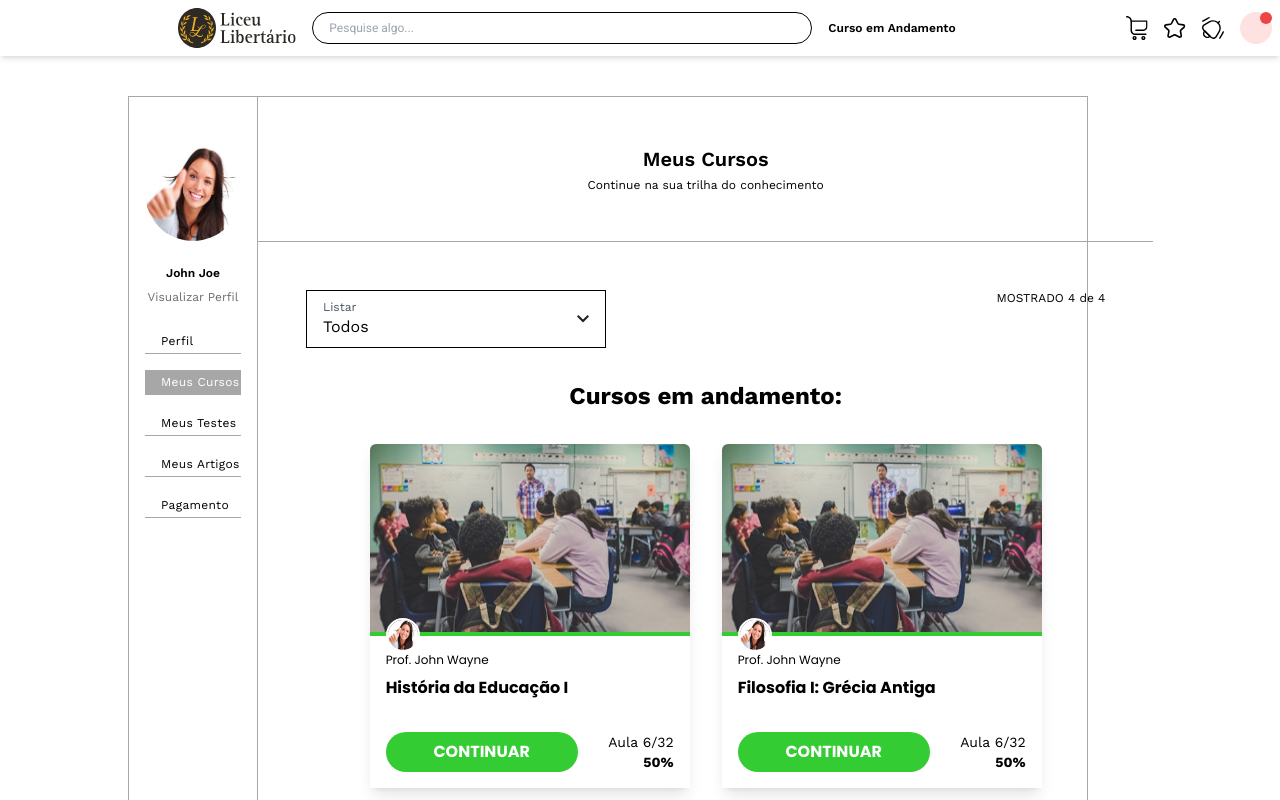
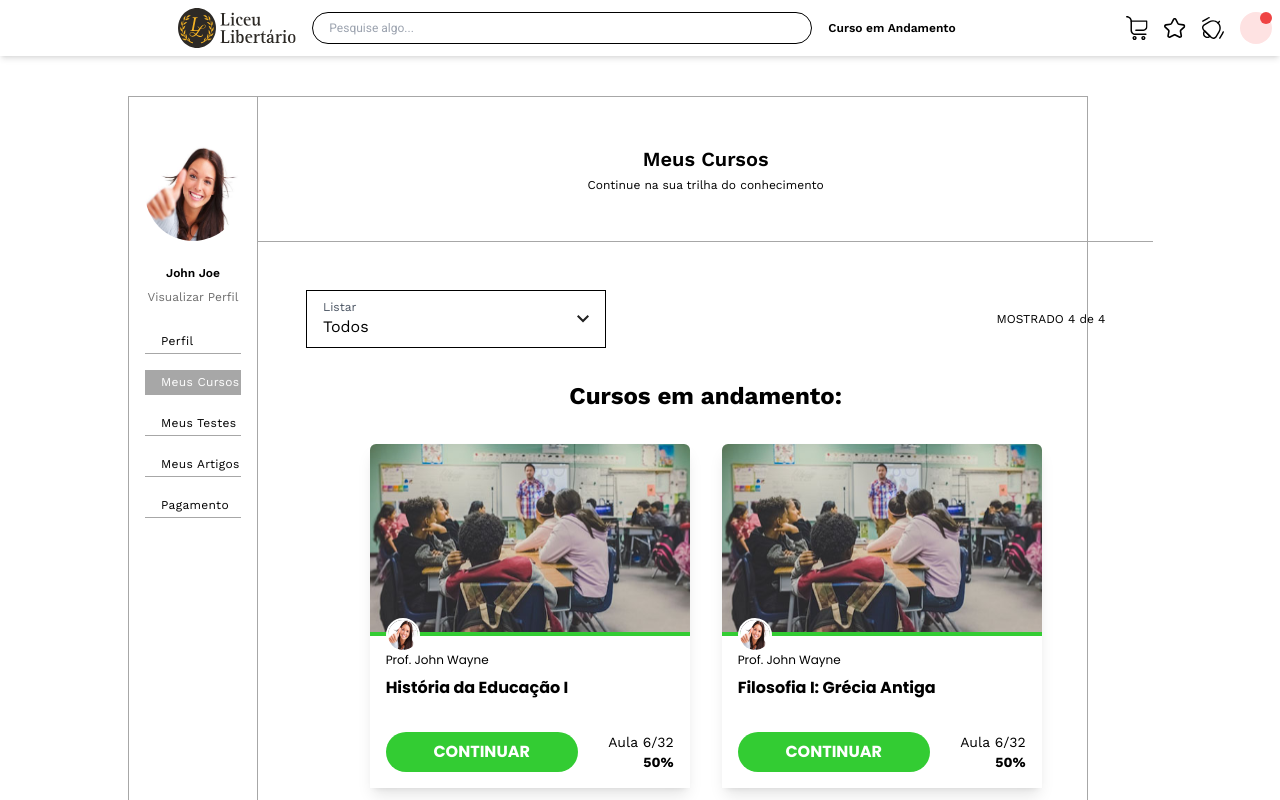
Before and after one commit to MassMessage/liceu-front, a Next.js app: page /panel/courses in a window 1280 px wide. Shown: the top 800 px of the page. Built offline with nearby package versions, Linux system fonts and the light colour scheme.

Commit message:
Little change in position

```diff
--- a/app/panel/courses/page.tsx
+++ b/app/panel/courses/page.tsx
@@ -40,7 +40,7 @@ export default function Courses() {
                 <p className='text-xs'>Continue na sua trilha do conhecimento</p>
             </SectionProfile>
             <SectionProfile>
-                <div className='flex justify-between w-full'>
+                <div className='flex justify-between w-full items-center'>
                     <DropdownFilter title='oi' items={['1', 'dois']} />
                     <span className='text-xs'>MOSTRADO {4} de {4}</span>
                 </div>
```
